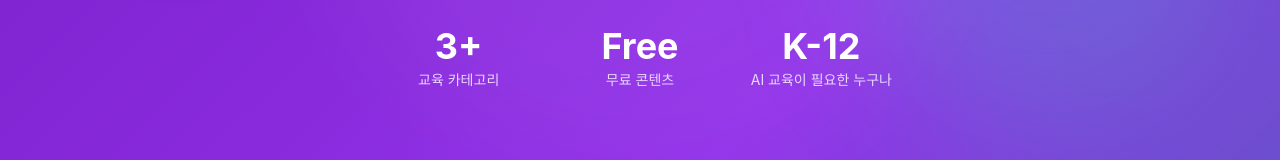
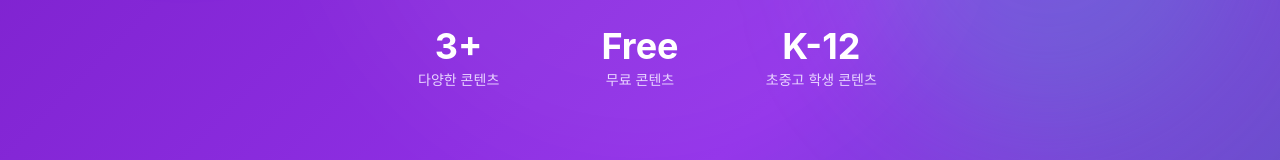
Before and after one commit to iLINE-iSERI/iline, a Next.js app: page / in a window 1280 px wide. Shown: the part 556-716 px from the top of the page. Built offline with nearby package versions, Linux system fonts and the light colour scheme; no server answers.

Commit message:
Update page.tsx
콘텐츠 수정

```diff
--- a/app/page.tsx
+++ b/app/page.tsx
@@ -53,7 +53,7 @@ export default function HomePage() {
               <div className="mt-16 grid grid-cols-3 gap-8 max-w-lg mx-auto">
                 <div className="text-center">
                   <div className="text-3xl md:text-4xl font-bold text-white">3+</div>
-                  <div className="text-sm text-purple-200 mt-1">교육 카테고리</div>
+                  <div className="text-sm text-purple-200 mt-1"> 다양한 콘텐츠 </div>
                 </div>
                 <div className="text-center">
                   <div className="text-3xl md:text-4xl font-bold text-white">Free</div>
@@ -61,7 +61,7 @@ export default function HomePage() {
                 </div>
                 <div className="text-center">
                   <div className="text-3xl md:text-4xl font-bold text-white">K-12</div>
-                  <div className="text-sm text-purple-200 mt-1">AI 교육이 필요한 누구나</div>
+                  <div className="text-sm text-purple-200 mt-1">초중고 학생 콘텐츠</div>
                 </div>
               </div>
             </div>
```
